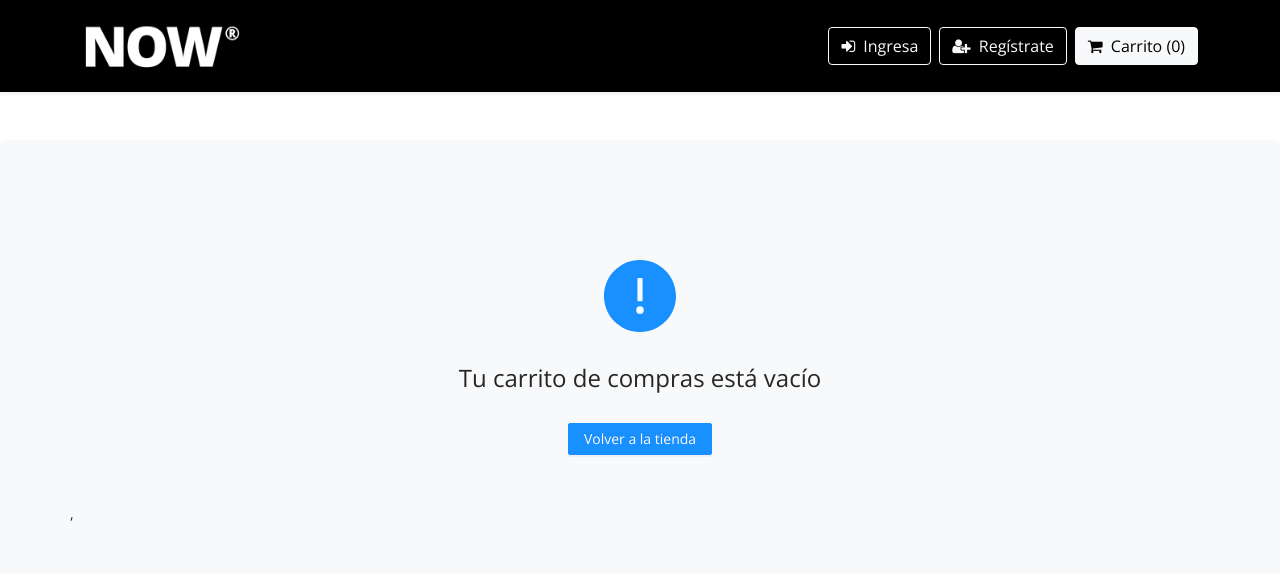
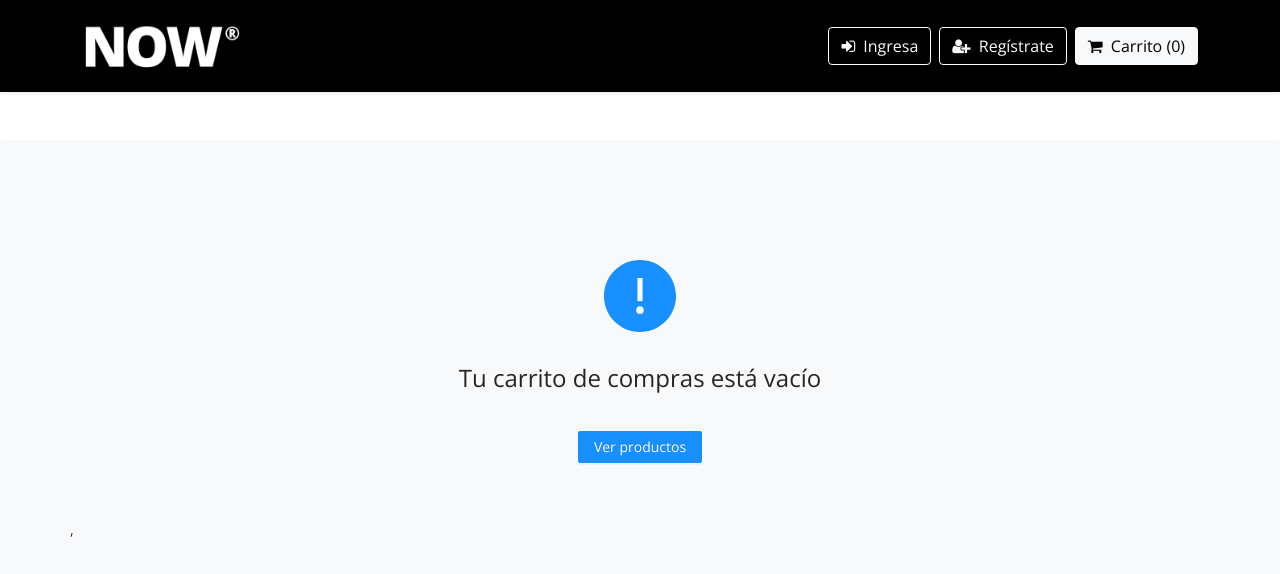
Before and after one commit to Jacky2954/Ecommerce, a React (Create React App) app: page /cart in a window 1280 px wide. Shown: the top 574 px of the page. Built offline with nearby package versions, Linux system fonts and the light colour scheme.

Commit message:
commit 8
Mensaje de carrito vacío terminado con NavLink

```diff
--- a/src/component/Cart.jsx
+++ b/src/component/Cart.jsx
@@ -23,9 +23,11 @@ const Cart = () => {
                             <Result
                                 title="Tu carrito de compras está vacío"
                                 extra={
-                                    <Button type="primary" key="console">
-                                      Volver a la tienda
-                                    </Button>
+                                    <NavLink className="nav-link" to="/products">
+                                        <Button type="primary" key="console">
+                                            Ver productos
+                                        </Button>
+                                    </NavLink>
                                   }
                             />,
                     </div>
```
